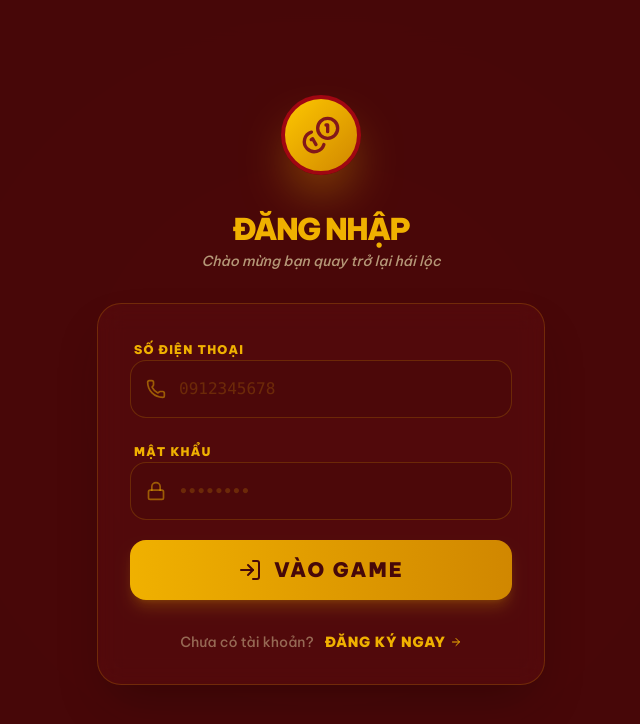
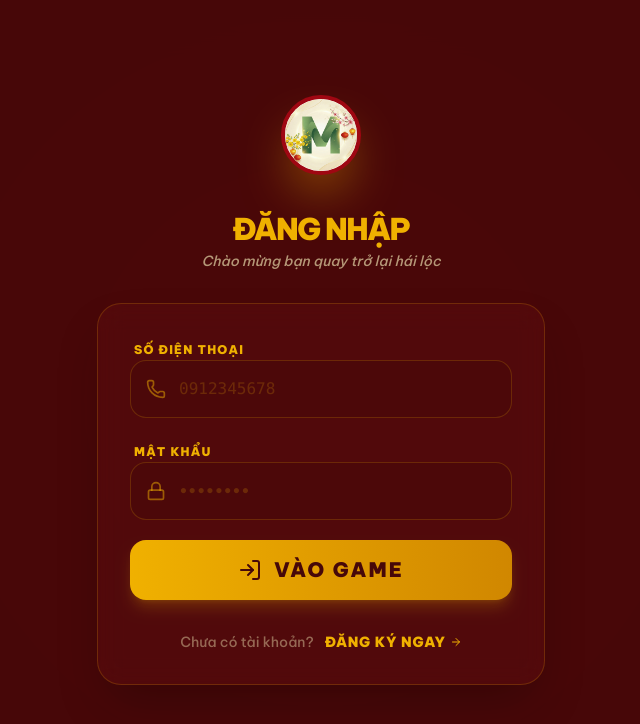
Before and after one commit to nguyenan1997/VongQuayMayMan, a Vue app: page / in a window 1280 px wide. Shown: the top 724 px of the page, without its empty margins (319-959 px from the left). Built offline with nearby package versions, Linux system fonts and the light colour scheme.

Commit message:
feat: Implement the initial Lucky Wheel game application with user authentication, spinning logic, prize management, and a leaderboard.

```diff
--- a/src/App.vue
+++ b/src/App.vue
@@ -1,9 +1,11 @@
 <script setup>
-import { HelpCircle, Trophy, Play, Star, Sparkles, Coins } from 'lucide-vue-next'
+import { HelpCircle, Trophy, Play, Star, Sparkles } from 'lucide-vue-next'
 import { ref, onMounted, onUnmounted, computed } from 'vue'
 import Auth from './components/Auth.vue'
 import Admin from './components/Admin.vue'
 import { API_ENDPOINTS } from './configs/api'
+import logo from './assets/logo.png'
+import textLogo from './assets/img_logo.png'
 
 onMounted(() => {
   checkAuth()
@@ -368,11 +370,11 @@ const showFireworks = () => {
       <!-- Navigation -->
       <nav class="flex items-center justify-between px-4 sm:px-12 py-6 backdrop-blur-md bg-red-950/10 sticky top-0 z-50">
         <div class="flex items-center gap-3 group cursor-pointer">
-          <div class="w-12 h-12 bg-gradient-to-br from-yellow-400 to-yellow-600 rounded-full flex items-center justify-center shadow-lg shadow-yellow-500/30 group-hover:scale-110 transition-transform border-2 border-red-800">
-            <Coins class="w-7 h-7 text-red-900" />
+          <div class="w-12 h-12 bg-white rounded-full flex items-center justify-center shadow-lg group-hover:scale-110 transition-transform border-2 border-red-800 overflow-hidden">
+            <img :src="logo" alt="Logo" class="w-full h-full object-cover rounded-full" />
           </div>
-          <div>
-            <span class="text-2xl font-black tracking-tighter block leading-none text-yellow-500 shadow-yellow-900 drop-shadow-sm uppercase">Tết May Mắn</span>
+          <div class="h-8 ml-1">
+            <img :src="textLogo" alt="MAYogu" class="h-full object-contain filter drop-shadow-sm" />
           </div>
         </div>
 
--- a/src/components/Auth.vue
+++ b/src/components/Auth.vue
@@ -1,7 +1,8 @@
 <script setup>
 import { ref } from 'vue'
-import { Coins, User, Phone, Lock, ArrowRight, UserPlus, LogIn } from 'lucide-vue-next'
+import { User, Phone, Lock, ArrowRight, UserPlus, LogIn } from 'lucide-vue-next'
 import { API_ENDPOINTS } from '../configs/api'
+import logo from '../assets/logo.png'
 
 const emit = defineEmits(['auth-success'])
 
@@ -85,8 +86,8 @@ const handleRegister = async () => {
       <!-- Logo Section -->
       <div class="text-center space-y-4">
         <div class="flex justify-center">
-          <div class="w-20 h-20 bg-gradient-to-br from-yellow-400 to-yellow-600 rounded-full flex items-center justify-center shadow-2xl shadow-yellow-500/50 border-4 border-red-800 animate-bounce">
-            <Coins class="w-10 h-10 text-red-900" />
+          <div class="w-20 h-20 bg-white rounded-full flex items-center justify-center shadow-2xl shadow-yellow-500/50 border-4 border-red-800 animate-bounce overflow-hidden">
+            <img :src="logo" alt="Logo" class="w-full h-full object-cover rounded-full" />
           </div>
         </div>
         <div class="space-y-1">
```
Also changed, not shown: src/assets/img_logo.png (added).
